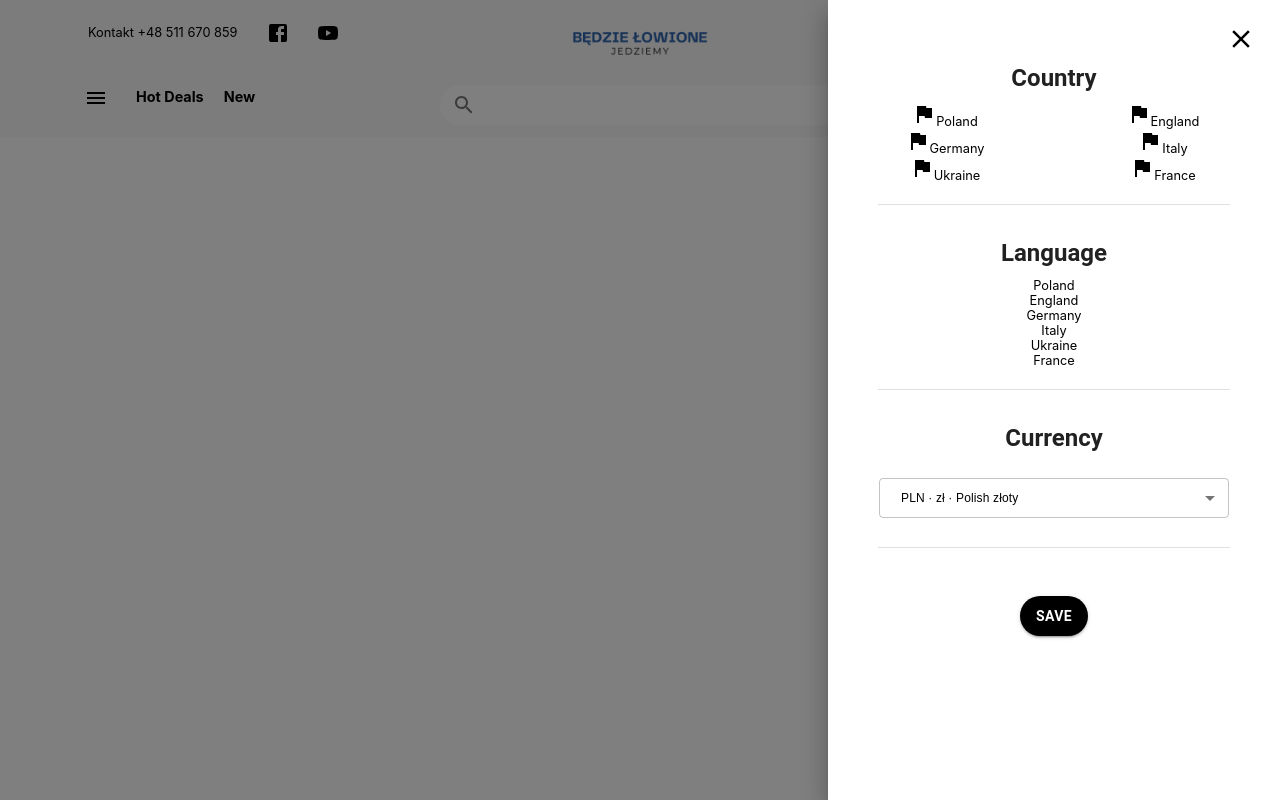
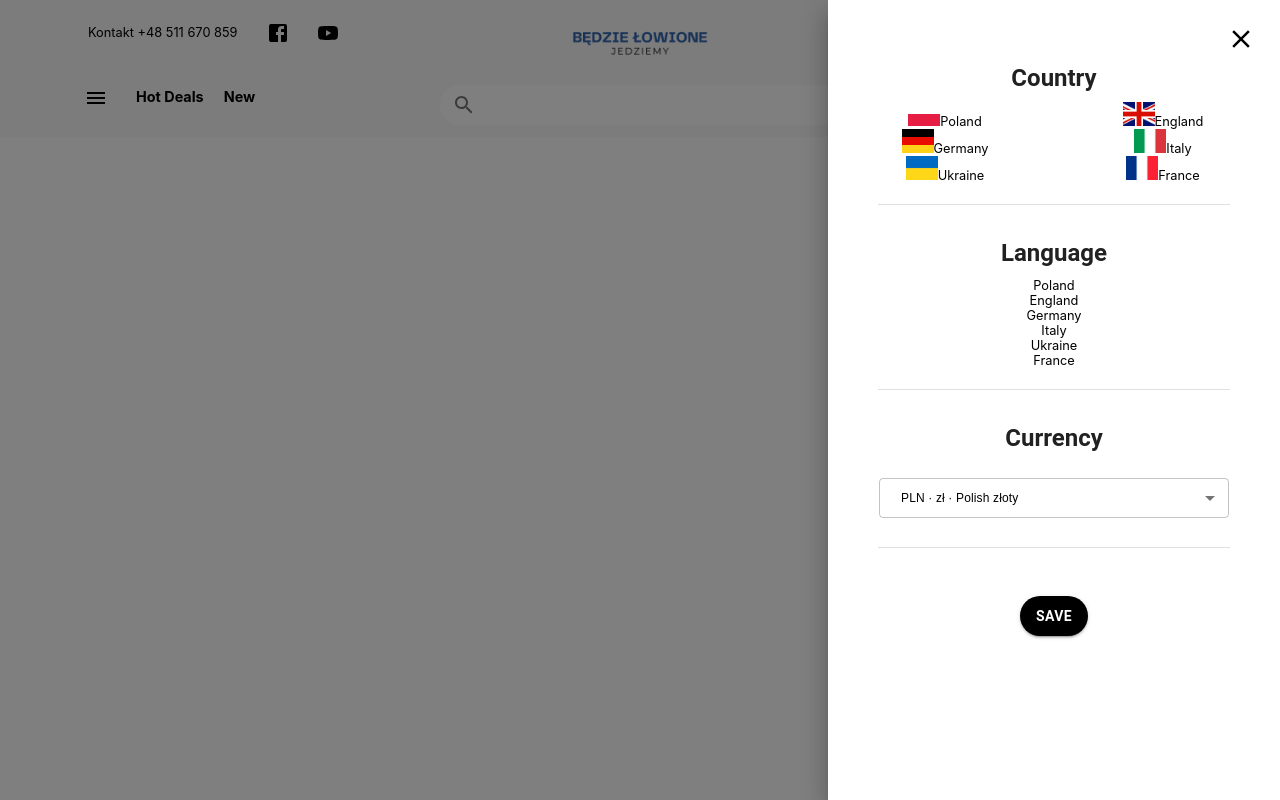
Before and after one commit to RafalGontarski/MyShop-frontend, a React (Create React App) app: page / in a window 1280 px wide. Both pictures are taken after a click on the button "profile". Built offline with nearby package versions, Linux system fonts and the light colour scheme.

Commit message:
feature_MSH-5/flags_put_next_to_link

```diff
--- a/src/components/links/link/FlagCountryLink.tsx
+++ b/src/components/links/link/FlagCountryLink.tsx
@@ -8,9 +8,10 @@ interface FlagCountryLinkProps {
     label: string;
     selected: boolean;
     onClick?: () => void;
+    flag: string;
 }
 
-const FlagCountryLink: React.FC<FlagCountryLinkProps> = ({ href, label, selected, onClick }) => {
+const FlagCountryLink: React.FC<FlagCountryLinkProps> = ({ href, label, selected, onClick, flag }) => {
     return (
         <FlagCountry
             href={href}
@@ -19,7 +20,7 @@ const FlagCountryLink: React.FC<FlagCountryLinkProps> = ({ href, label, selected
             onMouseOut={(event) => {event.currentTarget.style.color = '#000'}}
             onClick={onClick}
         >
-            <FlagIcon />
+            <img src={flag} alt="Flag" width="32" height="24"/>
             {label}
             {selected && <CheckIcon />}
         </FlagCountry>
--- a/src/components/navbar/drawer/LanguageDrawer.tsx
+++ b/src/components/navbar/drawer/LanguageDrawer.tsx
@@ -11,6 +11,14 @@ import { InputAdornment, Link } from "@mui/material";
 import CountryLink from "../../links/link/CountryLink";
 import FlagCountryLink from "../../links/link/FlagCountryLink";
 import Grid from '@mui/material/Grid';
+
+import PolishFlag from '../../../resources/flags/polandFlag.png';
+import UnitedKingdomFlag from '../../../resources/flags/unitedKingdomFlag.png';
+import DeutschlandFlag from '../../../resources/flags/deutschlandFlag.png';
+import FranceFlag from '../../../resources/flags/franceFlag.png';
+import ItalianFlag from '../../../resources/flags/italyFlag.png';
+import UcraineFlag from '../../../resources/flags/ucraineFlag.png';
+
 
 import { useTranslation } from 'react-i18next';
 import i18n from '../../../i18n';
@@ -130,17 +138,22 @@ export const LanguageDrawer: React.FC<DrawerProps> = ({ open, onClose, onLanguag
                                         href={"#"}
                                         label={t(`countriesFlag.Poland`)}
                                         selected={selectedCountry === "Poland"}
-                                        onClick={() => setSelectedCountry("Poland")} />
+                                        onClick={() => setSelectedCountry("Poland")}
+                                        flag={PolishFlag}/>
+
                                     <FlagCountryLink
                                         href={"#"}
                                         label={t(`countriesFlag.Germany`)}
                                         selected={selectedCountry === "Germany"}
-                                        onClick={() => setSelectedCountry("Germany")} />
+                                        onClick={() => setSelectedCountry("Germany")}
+                                        flag={DeutschlandFlag}/>
+
                                     <FlagCountryLink
                                         href={"#"}
                                         label={t(`countriesFlag.Ukraine`)}
                                         selected={selectedCountry === "Ukraine"}
-                                        onClick={() => setSelectedCountry("Ukraine")} />
+                                        onClick={() => setSelectedCountry("Ukraine")}
+                                        flag={UcraineFlag}/>
                                 </Box>
                             </Grid>
                             <Grid item xs={6}>
@@ -153,17 +166,21 @@ export const LanguageDrawer: React.FC<DrawerProps> = ({ open, onClose, onLanguag
                                         href={"#"}
                                         label={t(`countriesFlag.England`)}
                                         selected={selectedCountry === "England"}
-                                        onClick={() => setSelectedCountry("England")} />
+                                        onClick={() => setSelectedCountry("England")}
+                                        flag={UnitedKingdomFlag} />
+
                                     <FlagCountryLink
                                         href={"#"}
                                         label={t(`countriesFlag.Italy`)}
                                         selected={selectedCountry === "Italy"}
-                                        onClick={() => setSelectedCountry("Italy")} />
+                                        onClick={() => setSelectedCountry("Italy")}
+                                        flag={ItalianFlag}/>
                                     <FlagCountryLink
                                         href={"#"}
                                         label={t(`countriesFlag.France`)}
                                         selected={selectedCountry === "France"}
-                                        onClick={() => setSelectedCountry("France")} />
+                                        onClick={() => setSelectedCountry("France")}
+                                        flag={FranceFlag}/>
                                 </Box>
                             </Grid>
                         </Grid>
```
